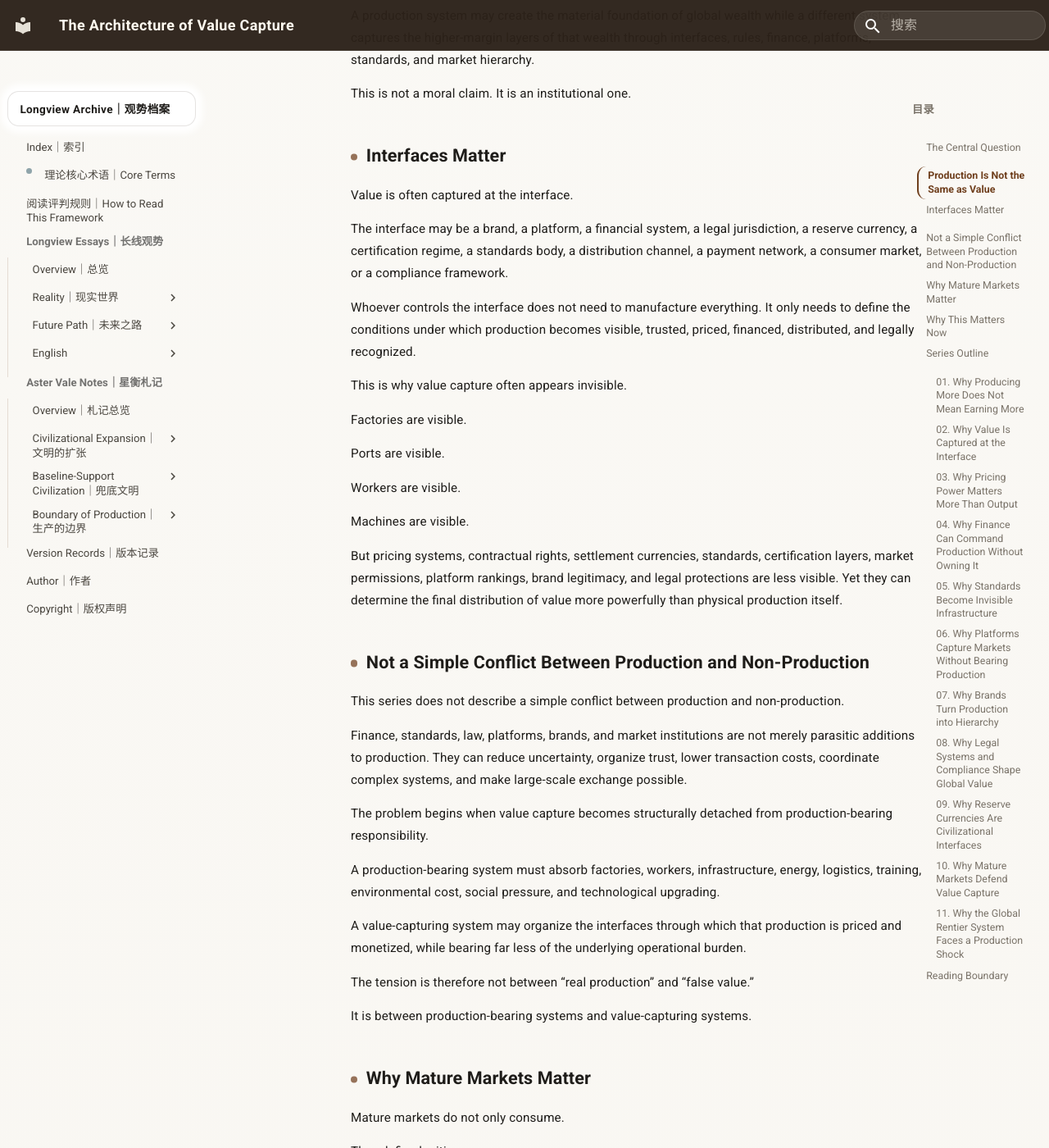
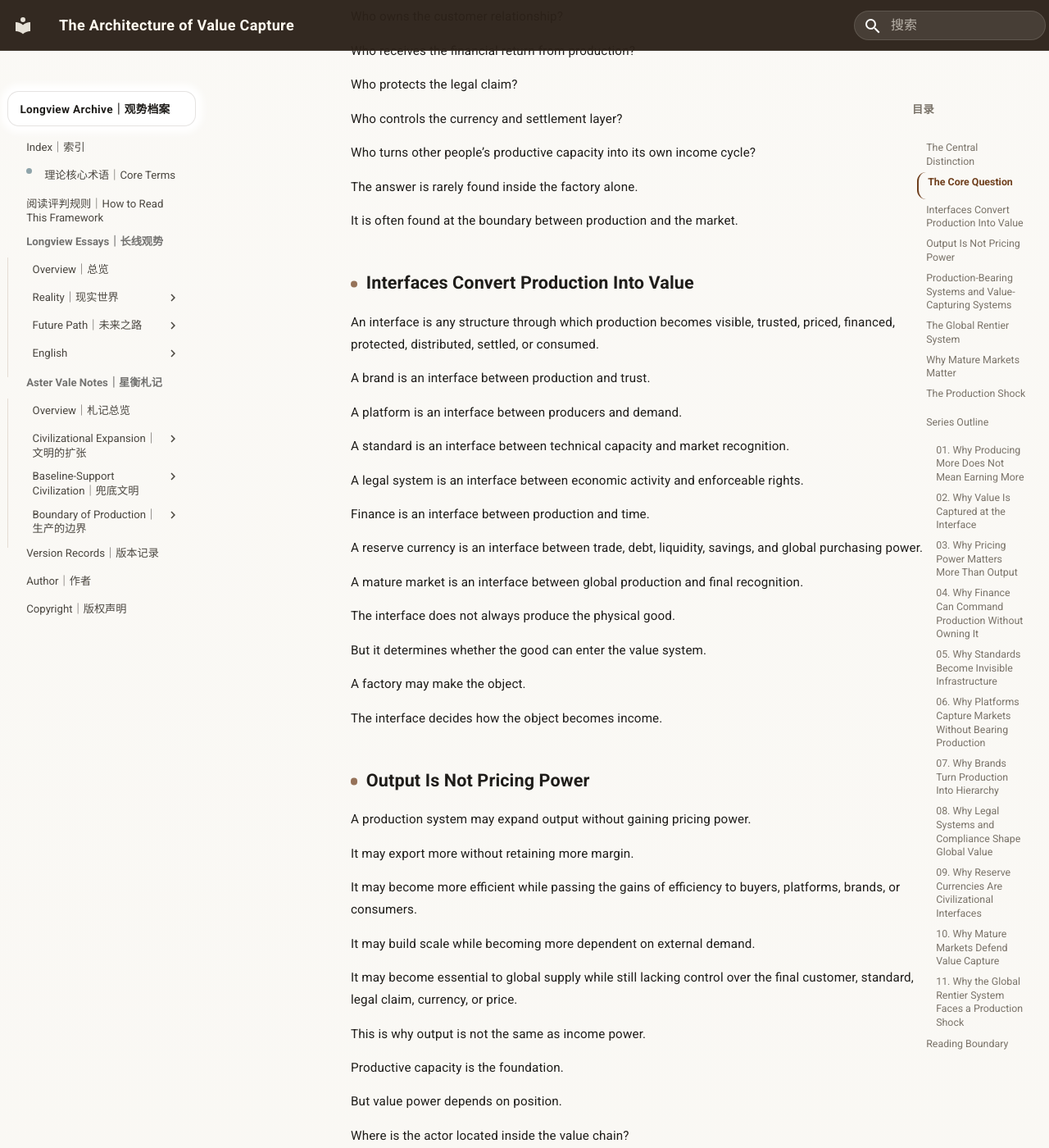
Before and after one commit to guanshi1688/longview-archive, an MkDocs documentation site: the page built from docs/essays/notes/english/Value-Capture/index.md, in a window 1280 px wide and 1400 px high, scrolled down 1789 px. Shown: the whole window at 82% size. Built offline with MkDocs 1.6.1 and Material for MkDocs 9.7.7, drawn with Linux system fonts in a browser that asks for light colours; some of the changed text lies outside the part shown.

Commit message:
Update index.md

```diff
--- a/docs/essays/notes/english/Value-Capture/index.md
+++ b/docs/essays/notes/english/Value-Capture/index.md
@@ -6,15 +6,41 @@
 
 Value capture determines who earns from them.
 
-This series begins from a simple distinction: the ability to produce is not the same as the ability to capture value. A society, firm, or region may manufacture the physical product, provide the labor, bear the infrastructure cost, organize the supply chain, and absorb the operational risk, yet still receive only a limited share of the final value.
+This series begins from a simple distinction: the ability to produce is not the same as the ability to capture value.
 
-The reason is not simply exploitation, unfairness, or conspiracy. It is structural.
+A factory may make the product. A supplier may bear the cost. A region may provide labor, infrastructure, logistics, energy, and industrial discipline. A country may expand exports, improve efficiency, and become essential to global supply chains.
 
-Modern production is embedded in systems of pricing, finance, standards, certification, legal recognition, market access, currency settlement, platform governance, brand hierarchy, and consumer trust. These systems do not always produce goods directly. But they often determine how goods are priced, where profits are realized, who controls the interface with demand, and which actors can convert production into durable income.
+Yet the highest returns may still be captured elsewhere.
 
-This is the architecture of value capture.
+This is not because production is unimportant. Without production, there is no material foundation: no goods, no infrastructure, no supply chain, no abundance, no industrial capacity.
 
-## The Central Question
+But production alone does not decide who controls price, trust, market access, legal recognition, financial valuation, standards, platforms, brands, or currency settlement.
+
+Modern value is captured through interfaces.
+
+This series examines those interfaces.
+
+## The Central Distinction
+
+Production and value capture are not the same process.
+
+Production creates goods, services, infrastructure, and material capacity.
+
+Value capture determines who controls the income, margins, pricing authority, legal claims, customer relationships, financial returns, and institutional recognition attached to that production.
+
+The two can overlap.
+
+A producer can also own brands, platforms, standards, finance, legal capacity, and market access.
+
+But in many global value chains, production and value capture are separated.
+
+One actor bears the cost of production.
+
+Another controls the interface through which production becomes value.
+
+This separation is one of the central structures of the modern global economy.
+
+## The Core Question
 
 Earlier discussions in this archive focused on production, absorption, and systemic capacity:
 
@@ -24,7 +50,7 @@
 
 Who can build a full operating system around production?
 
-This series turns to a different question:
+This series turns to another question:
 
 Who captures value?
 
@@ -32,119 +58,235 @@
 
 Who controls pricing power?
 
-Who controls the interface?
+Who controls the interface with demand?
 
 Who defines standards?
 
 Who organizes market access?
 
+Who owns the customer relationship?
+
 Who receives the financial return from production?
+
+Who protects the legal claim?
+
+Who controls the currency and settlement layer?
 
 Who turns other people’s productive capacity into its own income cycle?
 
-The answer is rarely found inside the factory alone. It is often found at the boundary between production and the market.
+The answer is rarely found inside the factory alone.
 
-## Production Is Not the Same as Value
+It is often found at the boundary between production and the market.
 
-A factory can make the product without controlling the price.
+## Interfaces Convert Production Into Value
 
-A supplier can bear the cost without owning the customer.
+An interface is any structure through which production becomes visible, trusted, priced, financed, protected, distributed, settled, or consumed.
 
-A country can build industrial capacity without controlling the currency, standards, brand system, legal framework, or market channel through which that capacity is monetized.
+A brand is an interface between production and trust.
 
-This means production and value can be separated.
+A platform is an interface between producers and demand.
 
-Output is not pricing power.
+A standard is an interface between technical capacity and market recognition.
 
-Manufacturing is not value closure.
+A legal system is an interface between economic activity and enforceable rights.
 
-Productive capacity is not automatically income rights.
+Finance is an interface between production and time.
 
-A production system may create the material foundation of global wealth while a different system captures the higher-margin layers of that wealth through interfaces, rules, finance, platforms, standards, and market hierarchy.
+A reserve currency is an interface between trade, debt, liquidity, savings, and global purchasing power.
 
-This is not a moral claim. It is an institutional one.
+A mature market is an interface between global production and final recognition.
 
-## Interfaces Matter
+The interface does not always produce the physical good.
 
-Value is often captured at the interface.
+But it determines whether the good can enter the value system.
 
-The interface may be a brand, a platform, a financial system, a legal jurisdiction, a reserve currency, a certification regime, a standards body, a distribution channel, a payment network, a consumer market, or a compliance framework.
+A factory may make the object.
 
-Whoever controls the interface does not need to manufacture everything. It only needs to define the conditions under which production becomes visible, trusted, priced, financed, distributed, and legally recognized.
+The interface decides how the object becomes income.
 
-This is why value capture often appears invisible.
+## Output Is Not Pricing Power
 
-Factories are visible.
+A production system may expand output without gaining pricing power.
 
-Ports are visible.
+It may export more without retaining more margin.
 
-Workers are visible.
+It may become more efficient while passing the gains of efficiency to buyers, platforms, brands, or consumers.
 
-Machines are visible.
+It may build scale while becoming more dependent on external demand.
 
-But pricing systems, contractual rights, settlement currencies, standards, certification layers, market permissions, platform rankings, brand legitimacy, and legal protections are less visible. Yet they can determine the final distribution of value more powerfully than physical production itself.
+It may become essential to global supply while still lacking control over the final customer, standard, legal claim, currency, or price.
 
-## Not a Simple Conflict Between Production and Non-Production
+This is why output is not the same as income power.
+
+Productive capacity is the foundation.
+
+But value power depends on position.
+
+Where is the actor located inside the value chain?
+
+Can it be replaced easily?
+
+Does it control the customer?
+
+Does it control the brand?
+
+Does it control the standard?
+
+Does it control the platform?
+
+Does it control finance?
+
+Does it control legal recognition?
+
+Does it control settlement?
+
+The more replaceable an actor is, the less value it can retain.
+
+The more it controls a necessary interface, the more value it can capture.
+
+## Production-Bearing Systems and Value-Capturing Systems
 
 This series does not describe a simple conflict between production and non-production.
 
-Finance, standards, law, platforms, brands, and market institutions are not merely parasitic additions to production. They can reduce uncertainty, organize trust, lower transaction costs, coordinate complex systems, and make large-scale exchange possible.
+Finance, standards, law, platforms, brands, mature markets, and reserve currencies are not merely decorative or parasitic layers. They perform real functions.
+
+They reduce uncertainty.
+
+They organize trust.
+
+They lower transaction costs.
+
+They coordinate complex systems.
+
+They protect claims.
+
+They make large-scale exchange possible.
+
+The deeper tension is different.
+
+It is the tension between production-bearing systems and value-capturing systems.
+
+A production-bearing system must carry factories, workers, infrastructure, energy, logistics, training, social pressure, environmental cost, technological upgrading, and fixed investment.
+
+A value-capturing system controls the interfaces through which that production is priced, recognized, financed, distributed, protected, and monetized.
 
 The problem begins when value capture becomes structurally detached from production-bearing responsibility.
 
-A production-bearing system must absorb factories, workers, infrastructure, energy, logistics, training, environmental cost, social pressure, and technological upgrading.
+When this separation becomes stable, producers may create more while earning less.
 
-A value-capturing system may organize the interfaces through which that production is priced and monetized, while bearing far less of the underlying operational burden.
+They may become indispensable while remaining dependent.
 
-The tension is therefore not between “real production” and “false value.”
+They may carry the burden of production while others capture the higher-margin layers of value.
 
-It is between production-bearing systems and value-capturing systems.
+## The Global Rentier System
+
+At global scale, value capture can form a rentier structure.
+
+A global rentier system does not mean a system that produces nothing.
+
+It means a system in which the highest returns are concentrated around scarce interfaces rather than the direct bearing of production cost.
+
+These interfaces may include finance, brands, standards, platforms, legal systems, compliance regimes, mature markets, reserve currencies, intellectual property, distribution channels, data systems, and market access.
+
+Such a system can be highly functional.
+
+It can provide trust, liquidity, legal protection, consumer confidence, standards, payment systems, and market organization.
+
+But it can also separate income from production burden.
+
+The production-bearing system creates material abundance.
+
+The value-capturing system controls the pathways through which that abundance becomes priced, trusted, financed, and owned.
+
+This is the deeper subject of the series.
 
 ## Why Mature Markets Matter
 
-Mature markets do not only consume.
+Mature markets are not passive endpoints of global production.
 
-They define legitimacy.
+They are systems of final recognition.
 
-They set expectations.
+They define which products are trusted.
 
-They shape quality thresholds.
+Which firms gain access.
 
-They create brand hierarchies.
+Which standards must be met.
 
-They enforce compliance systems.
+Which brands command premiums.
 
-They determine which products become trusted, which firms gain access, which standards become universal, and which actors can command higher margins.
+Which platforms control visibility.
 
-For this reason, mature markets are not passive endpoints of global production. They are active institutions of value capture.
+Which legal systems protect claims.
 
-A product may be manufactured elsewhere, but its value may still be finalized inside mature-market systems through branding, legal protection, distribution control, consumer finance, platform access, advertising, data ownership, and after-sales networks.
+Which payment systems are used.
 
-This is why market access is never merely access to consumers. It is access to a value-capture structure.
+Which risks are acceptable.
 
-## Why This Matters Now
+Which suppliers remain replaceable.
 
-For a long period, the global production system could tolerate a division between production-bearing regions and value-capturing regions.
+Which goods deserve higher prices.
 
-Some regions carried the factories.
+A product may be manufactured elsewhere, but its final value may be determined inside the mature market’s structure of trust, law, finance, regulation, branding, data, platforms, and consumer recognition.
 
-Some regions controlled the interfaces.
+This is why market access is never merely access to consumers.
 
-Some regions absorbed industrial costs.
+It is access to a value-capture architecture.
 
-Some regions captured margins through finance, brands, standards, platforms, legal systems, reserve currencies, and mature consumer markets.
+## The Production Shock
 
-This division was stable as long as production-bearing systems remained dependent on the interfaces controlled by value-capturing systems.
+For a long period, the global economy could tolerate a division between production-bearing regions and value-capturing regions.
 
-But the rise of large-scale industrial systems, advanced manufacturing, infrastructure states, digital platforms, alternative payment networks, domestic brands, technical standards, and non-Western consumer markets is beginning to disturb that arrangement.
+Some regions carried factories, workers, infrastructure, and industrial risk.
 
-The production shock is not only that more goods can be produced.
+Others controlled brands, finance, standards, legal systems, platforms, mature markets, and reserve currencies.
 
-It is that production-bearing systems may attempt to capture more of the value chain themselves.
+This division remained stable as long as production-bearing systems stayed dependent on interfaces controlled elsewhere.
 
-When production systems move upward into standards, finance, platforms, brands, settlement, legal capacity, and market organization, the architecture of value capture comes under pressure.
+They could produce.
 
-That pressure is the deeper subject of this series.
+But others priced.
+
+They could manufacture.
+
+But others branded.
+
+They could export.
+
+But others owned the customer.
+
+They could supply.
+
+But others controlled standards, platforms, legal recognition, financial valuation, and currency settlement.
+
+The production shock begins when production-bearing systems move upward.
+
+They do not only produce more.
+
+They seek to capture more.
+
+They build brands.
+
+They create platforms.
+
+They shape standards.
+
+They develop financial systems.
+
+They build legal capacity.
+
+They expand domestic markets.
+
+They collect data.
+
+They control distribution.
+
+They seek alternative payment and settlement systems.
+
+They move from production capacity toward interface capacity.
+
+This is why the production shock is not only a shock of quantity.
+
+It is a shock of position.
 
 ## Series Outline
 
@@ -172,9 +314,9 @@
 
 Platforms can organize demand, rank suppliers, control data, shape visibility, and extract fees without carrying the full burden of production.
 
-### 07. Why Brands Turn Production into Hierarchy
+### 07. Why Brands Turn Production Into Hierarchy
 
-Brands convert similar production into unequal value. They transform trust, identity, history, and distribution into pricing power.
+Brands convert similar production into unequal value. They transform trust, identity, memory, legal protection, and distribution into pricing power.
 
 ### 08. Why Legal Systems and Compliance Shape Global Value
 
@@ -182,11 +324,11 @@
 
 ### 09. Why Reserve Currencies Are Civilizational Interfaces
 
-Reserve currencies are not only financial tools. They are interfaces through which trade, debt, trust, settlement, and global purchasing power are organized.
+Reserve currencies are not only financial tools. They are interfaces through which trade, debt, trust, settlement, liquidity, and global purchasing power are organized.
 
 ### 10. Why Mature Markets Defend Value Capture
 
-Mature markets defend more than consumer welfare. They defend pricing systems, standards, brands, legal regimes, and institutional hierarchies of value.
+Mature markets defend more than consumer welfare. They defend pricing systems, standards, brands, legal regimes, platforms, finance, and institutional hierarchies of value.
 
 ### 11. Why the Global Rentier System Faces a Production Shock
 
@@ -206,7 +348,7 @@
 
 To understand modern global production, it is not enough to ask where things are made.
 
-We must also ask where value is priced, recognized, protected, financed, distributed, and captured.
+We must also ask where value is priced, recognized, protected, financed, distributed, settled, and captured.
 
 ---
 
```
Also changed, not shown: other parts of docs/essays/notes/english/Value-Capture/index.md (+1 -1 lines).
